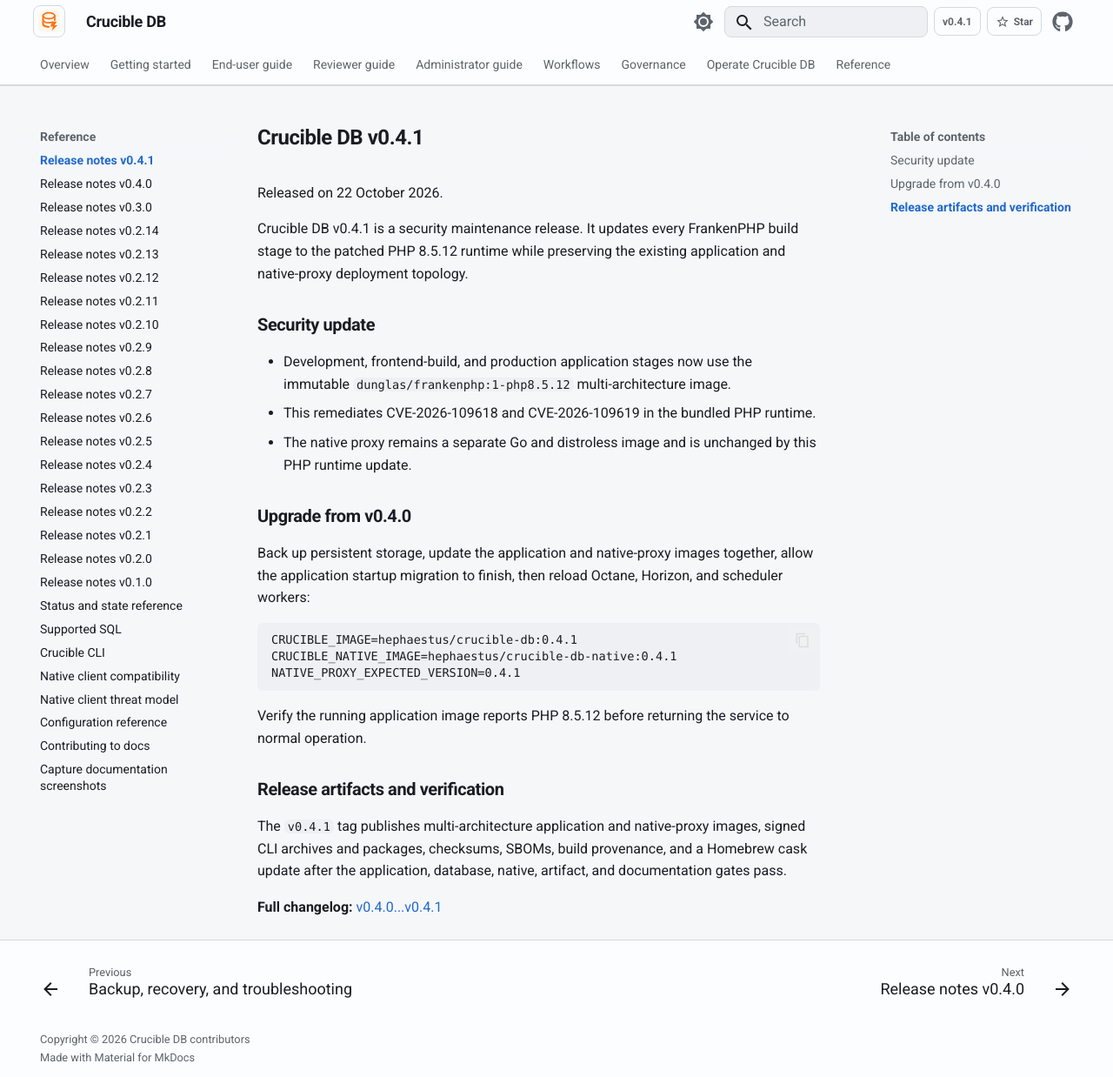
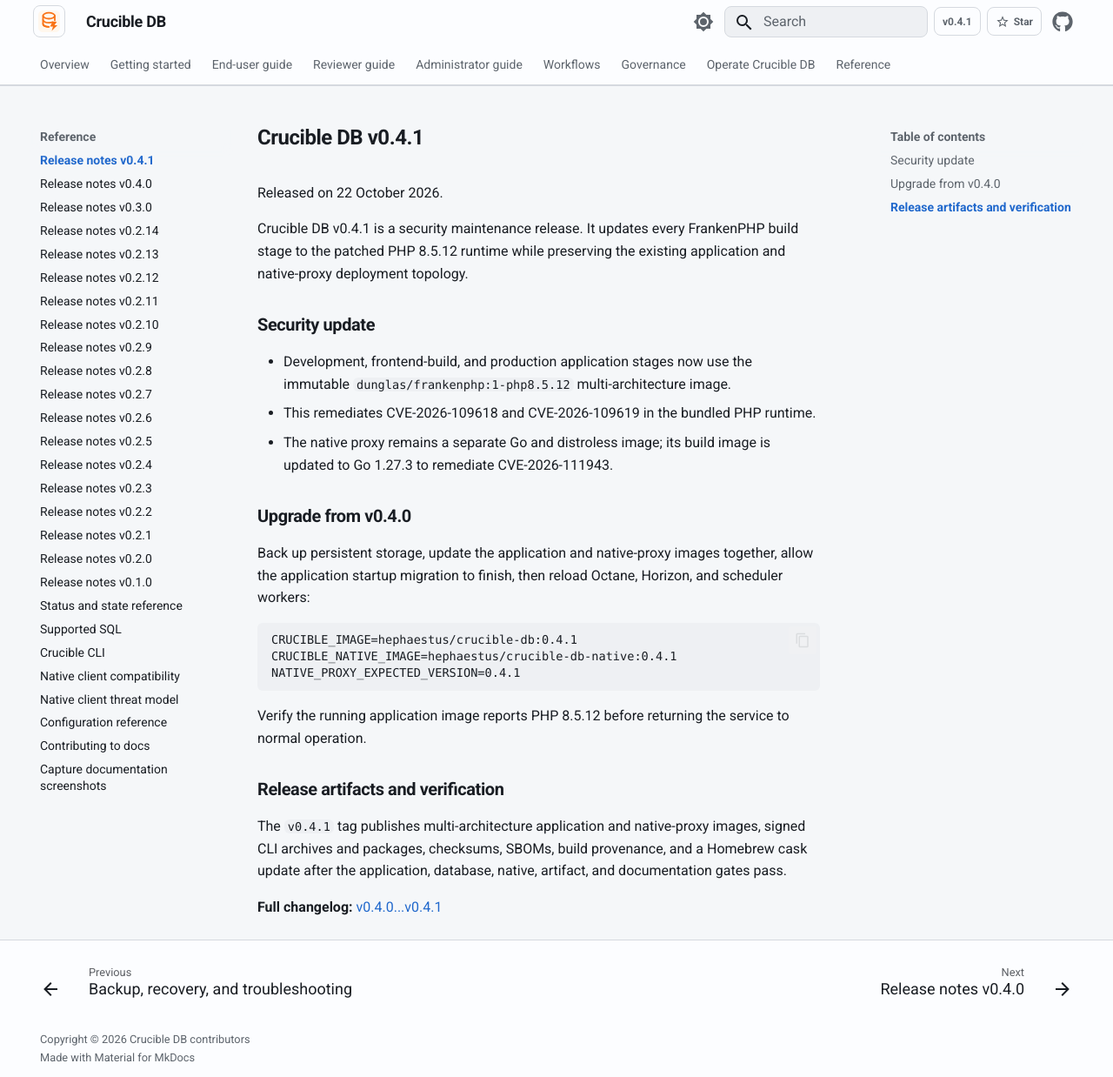
Before and after one commit to adiwidia-dev/crucible-db, an MkDocs documentation site: the page built from docs/releases/v0.4.1.md, in a window 1280 px wide and 1238 px high. Shown: the whole window at 87% size. Built offline with MkDocs 1.6.1 and Material for MkDocs 9.7.7, drawn with Linux system fonts in a browser that asks for light colours.

Commit message:
fix(security): update native Go runtime

```diff
--- a/docs/releases/v0.4.1.md
+++ b/docs/releases/v0.4.1.md
@@ -8,7 +8,7 @@ Crucible DB v0.4.1 is a security maintenance release. It updates every FrankenPH
 
 - Development, frontend-build, and production application stages now use the immutable `dunglas/frankenphp:1-php8.5.12` multi-architecture image.
 - This remediates CVE-2026-109618 and CVE-2026-109619 in the bundled PHP runtime.
-- The native proxy remains a separate Go and distroless image and is unchanged by this PHP runtime update.
+- The native proxy remains a separate Go and distroless image; its build image is updated to Go 1.27.3 to remediate CVE-2026-111943.
 
 ## Upgrade from v0.4.0
 
```
Also changed, not shown: CHANGELOG.md (+1 -0 lines), docs/operations/production.md (+1 -1 lines), 3 other files.
